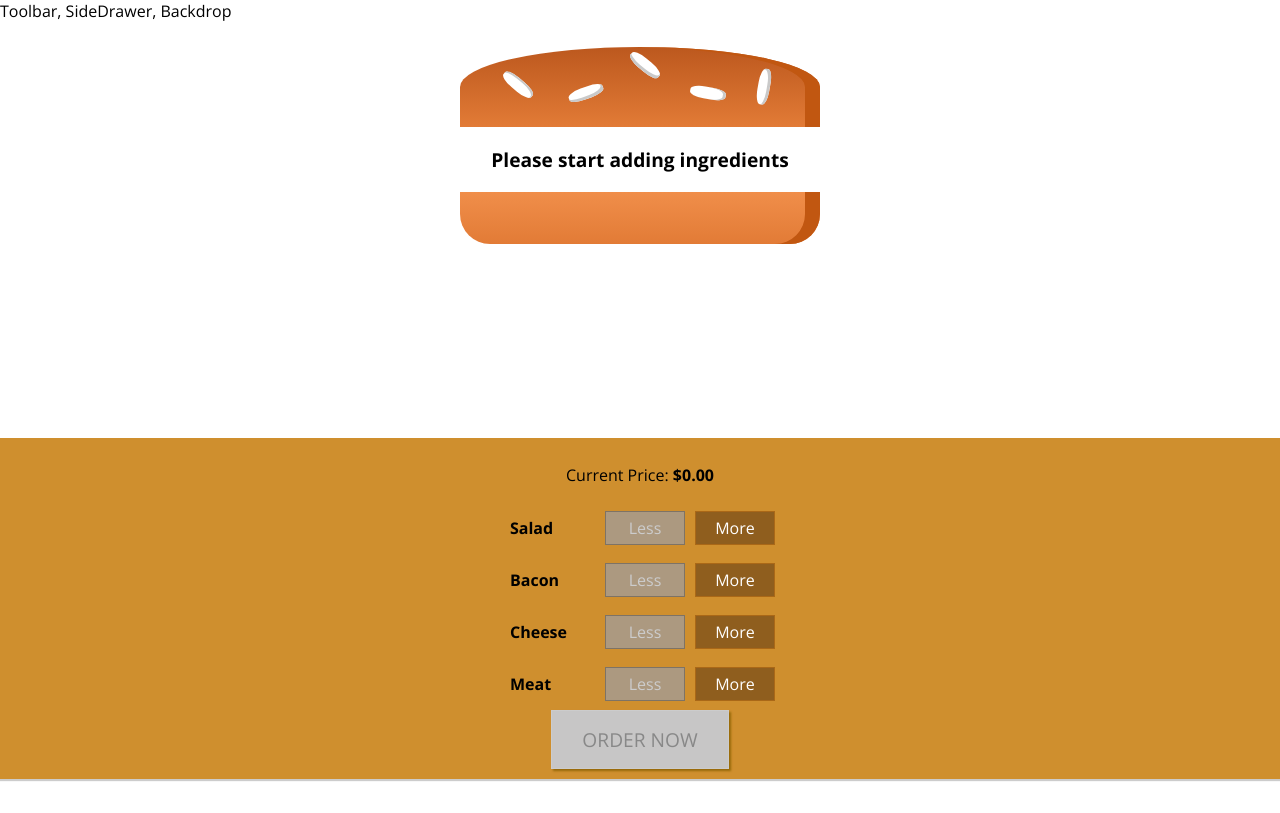
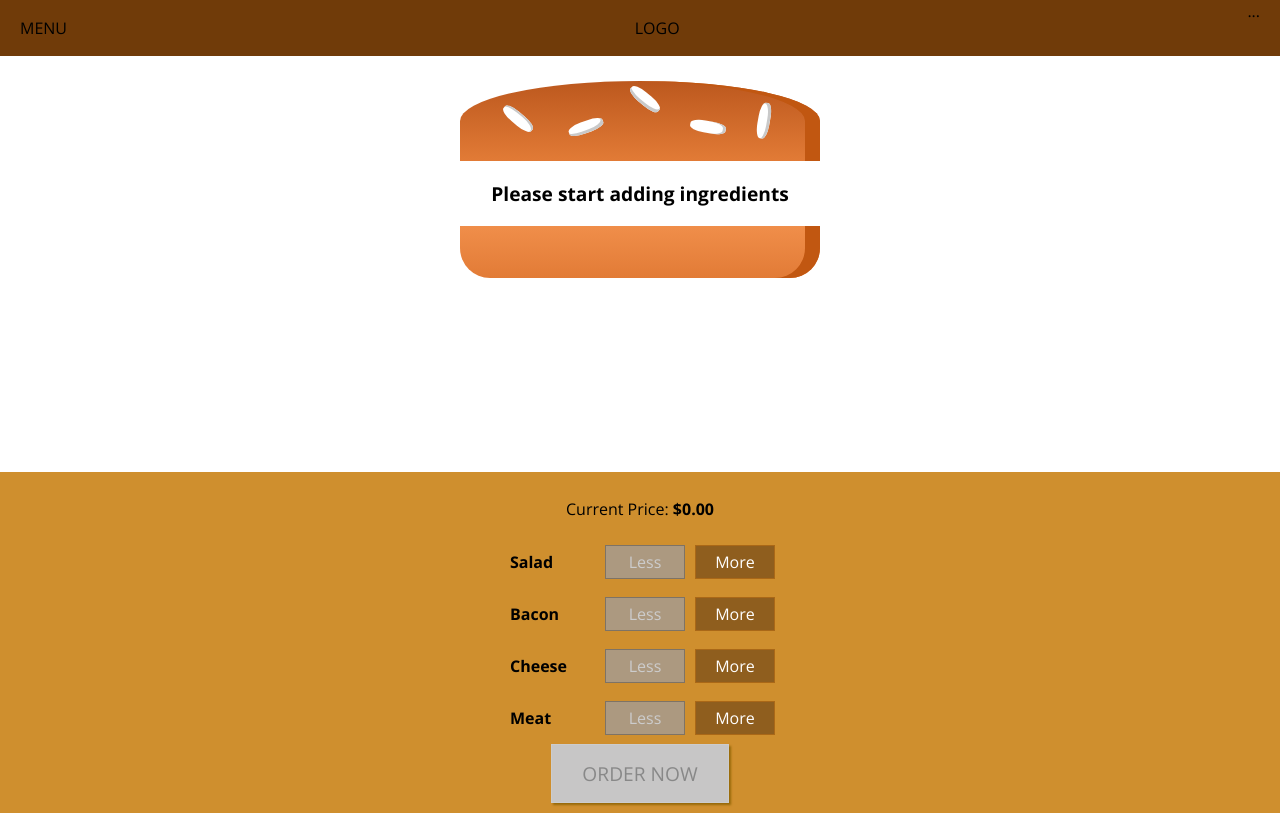
Before and after one commit to lukesaylor/Burgerbuilder, a React app: page / in a window 1280 px wide. Built offline with nearby package versions, Linux system fonts and the light colour scheme.

Commit message:
nav bar added

```diff
--- a/src/components/Burger/OrderSummary/OrderSummary.js
+++ b/src/components/Burger/OrderSummary/OrderSummary.js
@@ -1,4 +1,5 @@
 import React from 'react';
+import Button from '../../UI/Button/Button';
 
 
 const orderSummary  = (props) => {
@@ -17,9 +18,10 @@ const orderSummary  = (props) => {
             <ul>
                 {ingredientSummary}
             </ul>
+            <p><strong>Total Price: {props.price.toFixed(2)}</strong></p>
             <p>Continue to Checkout?</p>
-            <button>CANCEL</button>
-            <button>CONTINUE</button>
+            <Button btnType='Danger' clicked={props.purchaseCancelled}>CANCEL</Button>
+            <Button btnType='Success' clicked={props.purchaseContinued}>CONTINUE</Button>
         </React.Fragment>
     );
 };
--- a/src/components/Layout/Layout.css
+++ b/src/components/Layout/Layout.css
@@ -1,3 +1,3 @@
 .Content {
-    margin-top: 16px;
+    margin-top: 72px;
 }
--- a/src/components/Layout/Layout.js
+++ b/src/components/Layout/Layout.js
@@ -1,9 +1,10 @@
 import React from 'react';
 import classes from './Layout.css';
+import Toolbar from '../Navigation/Toolbar/Toolbar';
 
 const Layout =(props) => (
     <React.Fragment>
-        <div>Toolbar, SideDrawer, Backdrop</div>
+        <Toolbar/>
         <main className={classes.Content}>
             {props.children}
         </main>
--- /dev/null
+++ b/src/components/Navigation/Toolbar/Toolbar.css
@@ -0,0 +1,19 @@
+.Toolbar {
+    height: 56px;
+    width: 100%;
+    position: fixed;
+    top: 0;
+    left: 0;
+    background-color: #703B09;
+    display: flex;
+    justify-content: space-between;
+    align-items: center;
+    padding: 0 20px;
+    box-sizing: border-box;
+    z-index: 90;
+}
+
+.Toolbar nav{
+    height: 100%;
+
+}
--- /dev/null
+++ b/src/components/Navigation/Toolbar/Toolbar.js
@@ -0,0 +1,14 @@
+import React from 'react';
+import classes from './Toolbar.css';
+
+const toolbar = (props) => (
+    <header className={classes.Toolbar}>
+        <div>MENU</div>
+        <div>LOGO</div>
+        <nav>
+            ...
+        </nav>
+    </header>
+);
+
+export default toolbar;
--- a/src/containers/BurgerBuilder/BurgerBuilder.js
+++ b/src/containers/BurgerBuilder/BurgerBuilder.js
@@ -74,6 +74,10 @@ class BurgerBuilder extends Component {
         this.setState({purchasing: false});
     }
 
+    purchaseContinueHandler =() => {
+        alert('Please Continue');
+    }
+
     render () {
         const disabledInfo = {
             ...this.state.ingredients
@@ -84,7 +88,11 @@ class BurgerBuilder extends Component {
         return (
             <React.Fragment>
                 <Modal show={this.state.purchasing} modalClosed={this.purchasedCancelHandler}>
-                    <OrderSummary ingredients={this.state.ingredients} />
+                    <OrderSummary
+                    purchaseCancelled={this.purchasedCancelHandler}
+                    purchaseContinued={this.purchaseContinueHandler}
+                    ingredients={this.state.ingredients}
+                    price={this.state.totalPrice} />
                 </Modal>
                 <Burger ingredients={this.state.ingredients} />
                 <BuildControls
```
